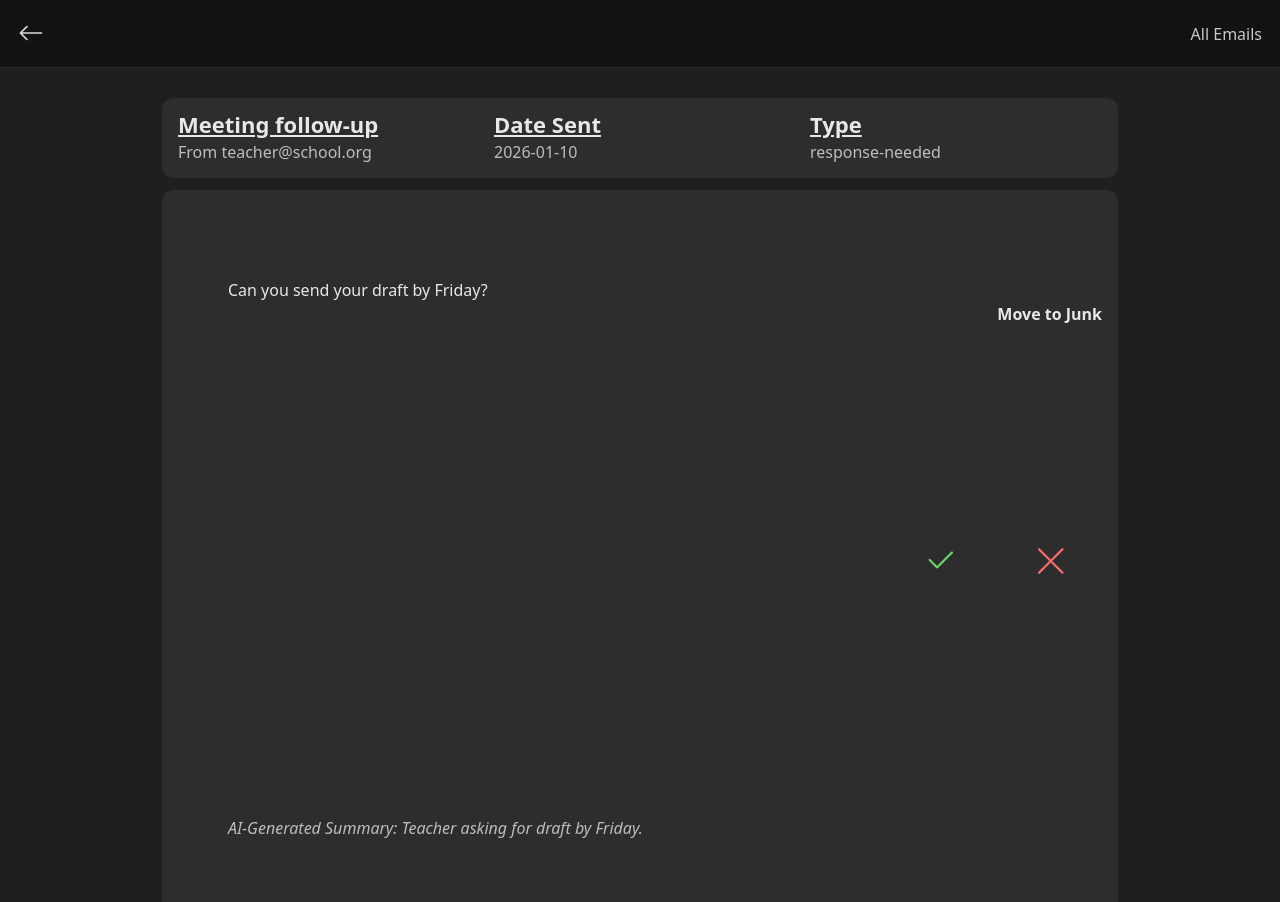
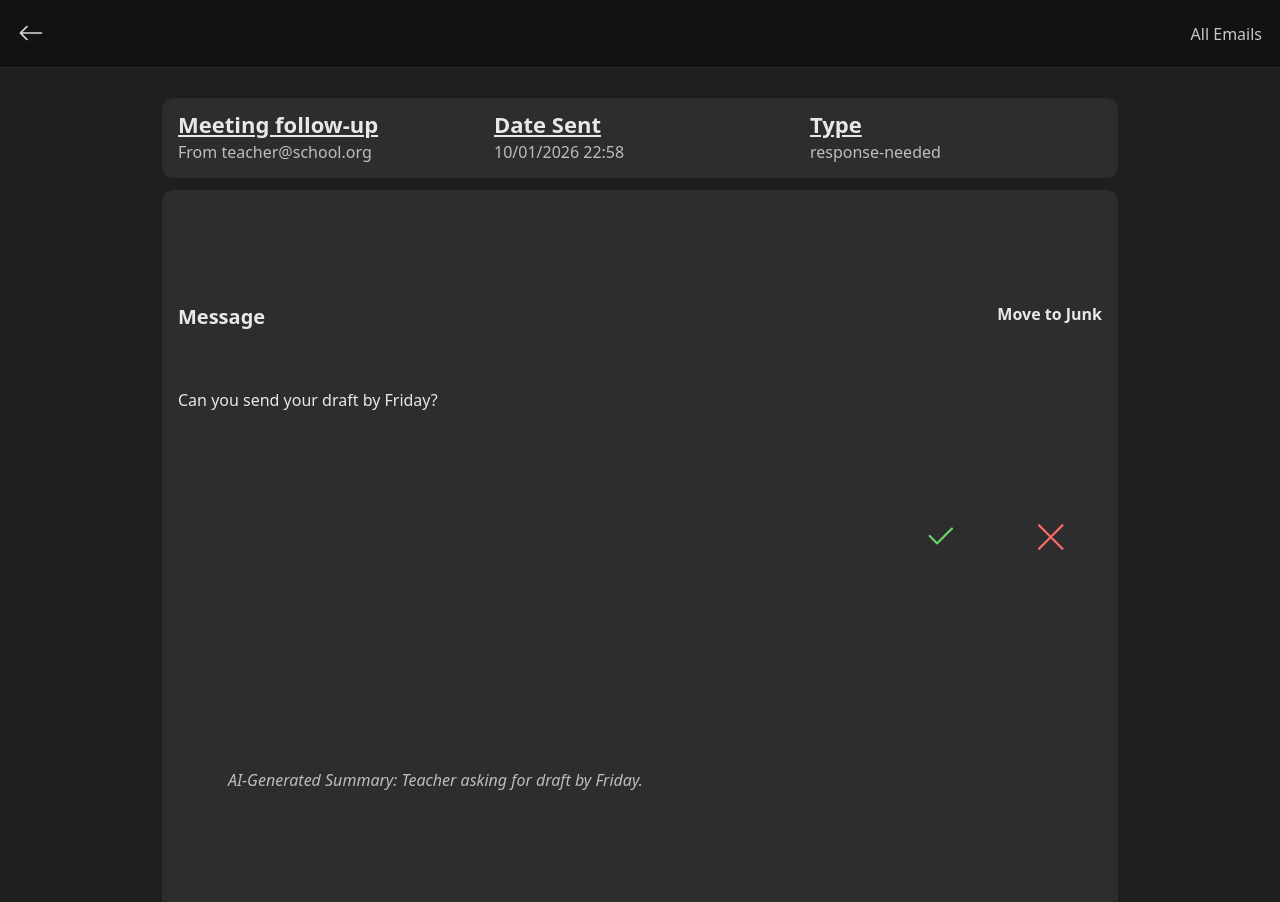
Before and after one commit to CoderinoAndy/2025f_project, a Flask app: page /email/1 in a window 1280 px wide. Shown: the top 902 px of the page. Run offline with Flask 3, Linux system fonts and the light colour scheme.

Commit message:
Tried to fix UI, failed miserably but its a step forward

```diff
--- a/2025f_project/app/__init__.py
+++ b/2025f_project/app/__init__.py
@@ -1,9 +1,35 @@
 from flask import Flask
-
+from datetime import datetime
 def create_app():
     app = Flask(__name__, instance_relative_config=True)
+    @app.template_filter("fmt_dt")
+
+    def fmt_dt(value):
+        """
+        Accepts:
+        - "YYYY-MM-DD"
+        - "YYYY-MM-DD HH:MM"
+        - "YYYY-MM-DD HH:MM:SS"
+        Returns:
+        - "DD/MM/YYYY HH:MM" (24-hour time)
+        """
+        if value is None:
+            return ""
+
+        s = str(value).strip()
+        dt = None
+        for fmt in ("%Y-%m-%d %H:%M:%S", "%Y-%m-%d %H:%M", "%Y-%m-%d"):
+            try:
+                dt = datetime.strptime(s, fmt)
+                break
+            except ValueError:
+                continue
+
+        if dt is None:
+            return s  # fallback: show original text if parsing fails
+
+        return dt.strftime("%d/%m/%Y %H:%M")
 
     from .routes import main
     app.register_blueprint(main)
-
     return app
--- a/2025f_project/app/routes.py
+++ b/2025f_project/app/routes.py
@@ -7,7 +7,7 @@ EMAILS = [
         "id": 1,
         "title": "Meeting follow-up",
         "sender": "teacher@school.org",
-        "date": "2026-01-10",
+        "date": "2026-01-10 22:58",
         "type": "response-needed",
         "priority": 3,
         "body": "Can you send your draft by Friday?",
@@ -18,7 +18,7 @@ EMAILS = [
         "id": 2,
         "title": "Newsletter",
         "sender": "news@service.com",
-        "date": "2026-01-09",
+        "date": "2026-01-09 14:12",
         "type": "read-only",
         "priority": 1,
         "body": "This is an informational newsletter.",
--- a/2025f_project/app/templates/allemails.html
+++ b/2025f_project/app/templates/allemails.html
@@ -118,7 +118,7 @@
                 {{ email.type }}
               </div>
               <div class="col-3 text-end muted">
-                {{ email.date }}
+                {{ email.date|fmt_dt }}
               </div>
             </div>
           </a>
--- a/2025f_project/app/templates/email.html
+++ b/2025f_project/app/templates/email.html
@@ -59,7 +59,14 @@
         margin-top: 12px;
         white-space: pre-wrap;
       }
-
+      .message-title{
+        font-weight: 700;
+        font-size: 20px;
+        margin-bottom: 8px;
+      }
+      .message-content{
+        color: var(--text);
+      }
       .junk-box{
         text-align: right;
       }
@@ -147,7 +154,7 @@
 
           <div class="col-12 col-md-4 mt-3 mt-md-0">
             <div class="meta-title">Date Sent</div>
-            <div class="meta-sub">{{ email.date }}</div>
+            <div class="meta-sub">{{ email.date|fmt_dt }}</div>
           </div>
 
           <div class="col-12 col-md-4 mt-3 mt-md-0">
@@ -160,19 +167,21 @@
       <div class="email-body">
         <div class="row">
           <div class="col-12 col-md-9">
-            {{ email.body }}
+            <div class="message-title">Message</div>
+            <div class="message-content">{{ email.body }}</div>
           </div>
-
-          <div class="col-12 col-md-3 junk-box mt-4 mt-md-0">
+          <div class="col-12 col-md-3 junk-box mt-4 mt-md-0 d-flex flex-column">
+            <!-- This wrapper pushes the junk controls to the bottom -->
+            <div class="mt-auto">
               <div class="junk-label">Move to Junk</div>
 
-            <!-- Replace these endpoints with your real POST routes -->
               <div class="d-flex justify-content-end gap-2">
                 <form method="post" action="{{ url_for('main.confirm_junk', id=email.id) }}" class="m-0">
                   <button class="icon-btn ok" type="submit" title="Move to Junk" aria-label="Move to Junk">
                     <i class="bi bi-check2"></i>
                   </button>
                 </form>
+
                 <form method="post" action="{{ url_for('main.reject_junk', id=email.id) }}" class="m-0">
                   <button class="icon-btn no" type="submit" title="Not Junk" aria-label="Not Junk">
                     <i class="bi bi-x-lg"></i>
@@ -181,16 +190,16 @@
               </div>
             </div>
           </div>
-
+        </div>
         <div class="summary">
           {% if email.summary %}
             AI-Generated Summary: {{ email.summary }}
+          {% elif email.body and (email.body|length >= 200) %}
+            AI-Generated Summary: Not generated yet.
           {% else %}
-            AI-Generated Summary (If email is longer than a set character limit)
+            AI-Generated Summary: (Email is short; summary not needed.)
           {% endif %}
         </div>
-      </div>
-
       <div class="reply-panel">
         <div class="reply-label">Reply</div>
         <div class="reply-hint">
@@ -213,9 +222,9 @@
               name="action"
               value="revise"
               class="action-icon"
-              title="Revise draft"
-              aria-label="Revise draft"
-              formaction="{{ url_for('main.revise_draft', id=email.id) }}"
+              title="Generate draft"
+              aria-label="Generate draft"
+              formaction="{{ url_for('main.generate_draft', id=email.id) }}"
             >
               <i class="bi bi-brain"></i>
             </button>
--- a/2025f_project/app/templates/readonly.html
+++ b/2025f_project/app/templates/readonly.html
@@ -80,7 +80,7 @@
                 {{ email.type }}
               </div>
               <div class="col-3 text-end muted">
-                {{ email.date }}
+                {{ email.date|fmt_dt }}
               </div>
             </div>
           </a>
--- a/2025f_project/app/templates/responseneeded.html
+++ b/2025f_project/app/templates/responseneeded.html
@@ -80,7 +80,7 @@
                 {{ email.type }}
               </div>
               <div class="col-3 text-end muted">
-                {{ email.date }}
+                {{ email.date|fmt_dt }}
               </div>
             </div>
           </a>
--- a/2025f_project/app/templates/search.html
+++ b/2025f_project/app/templates/search.html
@@ -141,7 +141,7 @@
                   {% endif %}
                 </div>
                 <div class="col-3 text-center muted wrap-ellipsis">{{ email.type }}</div>
-                <div class="col-3 text-end muted">{{ email.date }}</div>
+                <div class="col-3 text-end muted">{{ email.date|fmt_dt }}</div>
               </div>
             </a>
           {% endfor %}
```
Also changed, not shown: 2025f_project/app/templates/junkmailconfirm.html (+6 -2 lines). Lines whose indentation alone changed are shown as unchanged.
